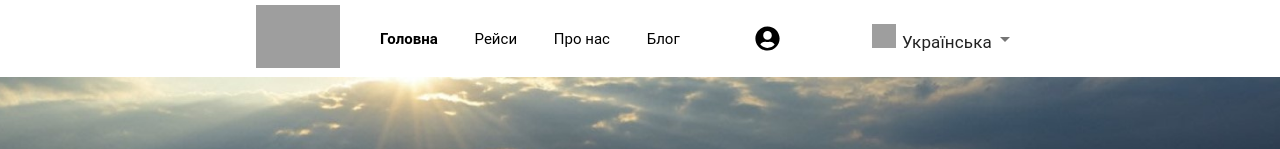
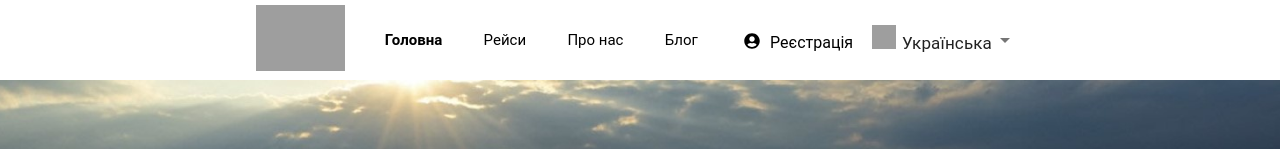
Before and after one commit to https-github-com-kfedus6/tripnet, a React (Create React App) app in the folder client/: page / in a window 1280 px wide. Shown: the top 149 px of the page. Built offline with nearby package versions, Linux system fonts and the light colour scheme; no server answers.

Commit message:
fix header

```diff
--- a/client/src/App.css
+++ b/client/src/App.css
@@ -1378,10 +1378,6 @@ main {
 .layout{
     position: relative;
 }
-.header_register{
-    font-size: 25px;
-    color:#000;
-}
 .home__title{
     display: flex;
     align-items: center;
@@ -1407,26 +1403,22 @@ main {
 }
 @media screen and (min-width:768px) and (max-width:850px) {
     .header__register__with__language{
-        width: 80%;
-        margin-left: 5%;
+        width: 30%;
     }
 }
 @media screen and (min-width:850px) and (max-width: 1024px) {
     .header__register__with__language{
         width: 70%;
-        margin-left: 5%;
     }
 }
 @media screen and (min-width:1300px) {
     .header__register__with__language{
         width: 50%;
-        margin-left: 7%;
     }
 }
 @media screen and (min-width:1024px) and (max-width:1300px) {
     .header__register__with__language{
         width: 80%;
-        margin-left: 5%;
         justify-content: space-between;
     }
 }
@@ -1604,3 +1596,11 @@ main {
 .list__company__benefits{
     align-items: flex-start;
 }
+.header_register{
+    display: flex;
+    flex-direction: row;
+}
+.header_register div{
+    margin-left: 5px;
+    margin-right: 5px;
+}
--- a/client/src/components/Header.jsx
+++ b/client/src/components/Header.jsx
@@ -53,10 +53,17 @@ const Header = () => {
                     </li> */}
                 </ul>
                 <div className='header__register__with__language'>
-                    <div>{is_login ? <div className='header_register' onClick={() => navigate("/account")}><FaUserCircle width={"20px"} /></div> :
-                        <div className='header_register' onClick={() => setIsShow(true)}>
-                            <FaUserCircle />
-                        </div>}
+                    <div>
+                        {is_login ?
+                            <div className='header_register' onClick={() => navigate("/account")}>
+                                <div><FaUserCircle width={"20px"} /></div>
+                                <div> {user.name}</div>
+                            </div> :
+                            <div className='header_register' onClick={() => setIsShow(true)}>
+                                <div><FaUserCircle /></div>
+                                <div>{t("header.registering")}</div>
+                            </div>
+                        }
                     </div>
                     <div className='lang-select'>
                         <SetLanguage />
```
